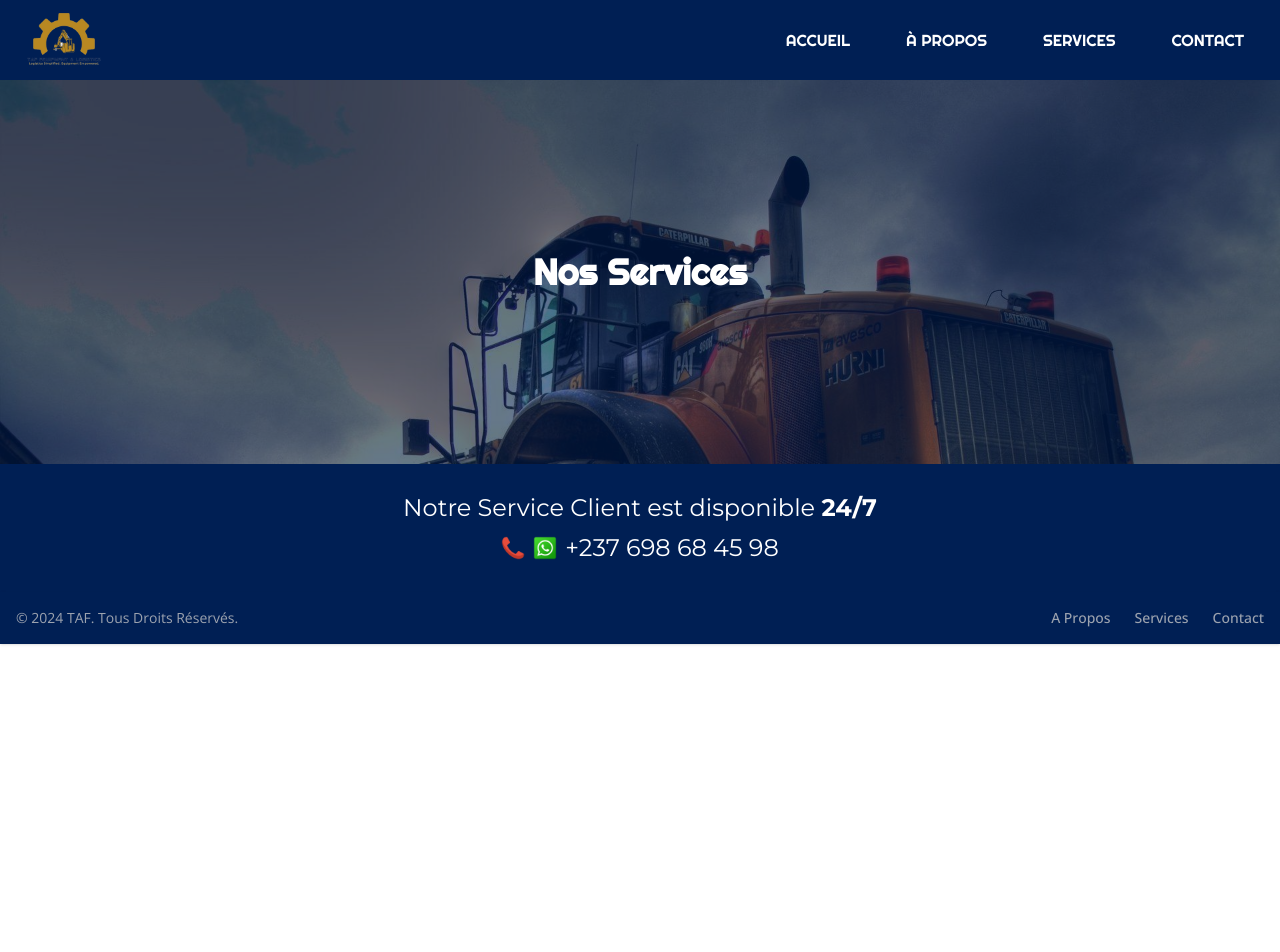
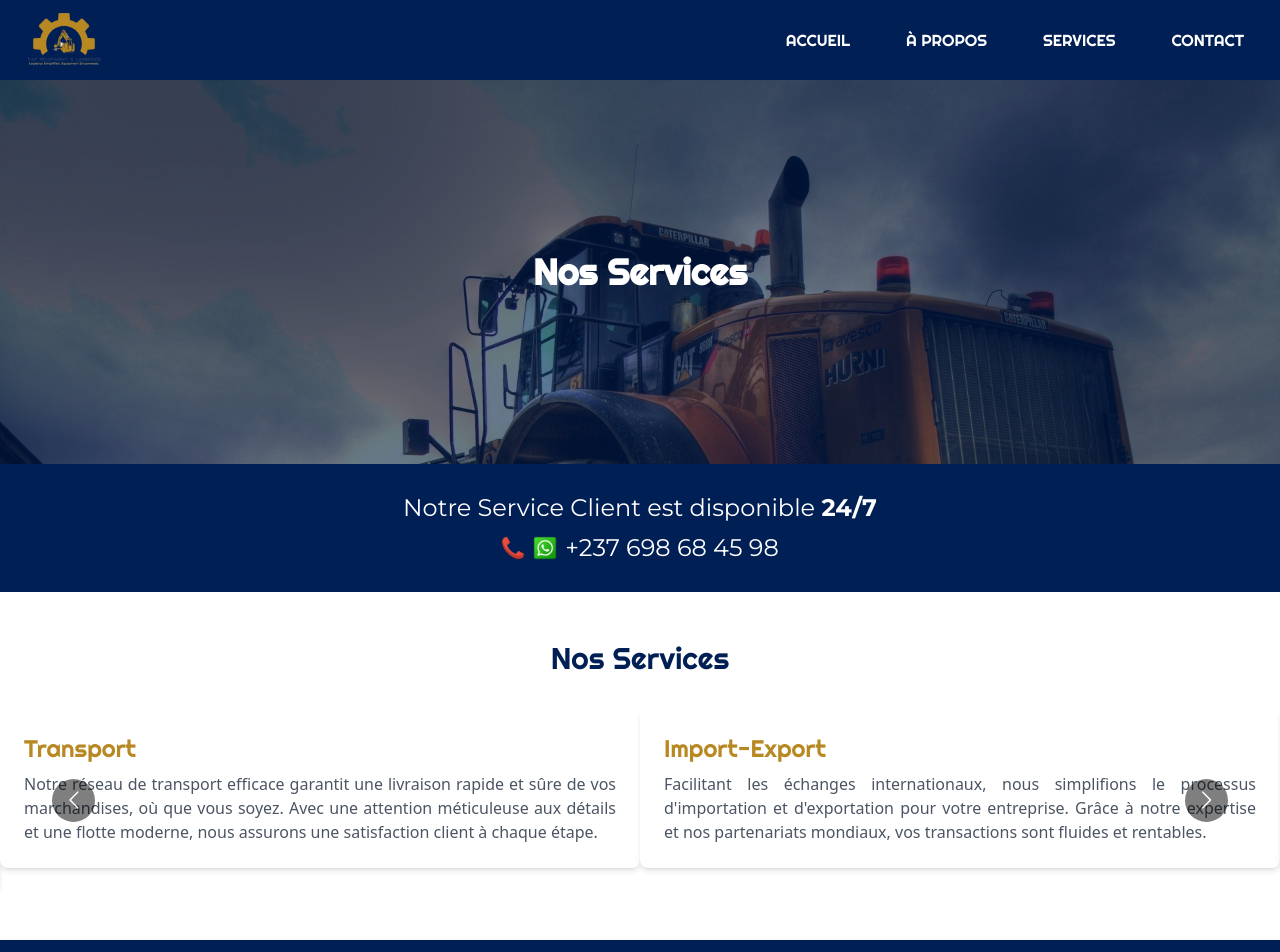
Before and after one commit to tonybnya/website, a React (Vite) app: page /services in a window 1280 px wide. Shown: the top 952 px of the page. Before the commit the page ends 800 px from the top, so only its background shows below. Built offline with nearby package versions, Linux system fonts and the light colour scheme.

Commit message:
feat: add a Carousel of ServiceCard to the Services page

```diff
--- a/package.json
+++ b/package.json
@@ -15,6 +15,7 @@
     "react": "^18.2.0",
     "react-dom": "^18.2.0",
     "react-feather": "^2.0.10",
+    "react-multi-carousel": "^2.8.5",
     "react-router-dom": "^6.22.3"
   },
   "devDependencies": {
--- /dev/null
+++ b/src/components/ServiceCard.jsx
@@ -0,0 +1,14 @@
+import React from "react";
+
+const ServiceCard = ({ title, description }) => {
+  return (
+    <div className="bg-white p-6 rounded-lg shadow-md">
+      <h3 className="text-2xl font-righteous text-dark-goldenrod mb-2">
+        {title}
+      </h3>
+      <p className="text-gray-600 text-justify">{description}</p>
+    </div>
+  );
+};
+
+export default ServiceCard;
--- a/src/data/Icon.jsx
+++ /dev/null
@@ -1,58 +0,0 @@
-import React from "react";
-
-const Icon = ({ iconName }) => {
-  const icons = {
-    vision: (
-      <svg
-        xmlns="http://www.w3.org/2000/svg"
-        fill="none"
-        viewBox="0 0 24 24"
-        strokeWidth={1.5}
-        stroke="currentColor"
-        className="w-6 h-6"
-      >
-        <path
-          strokeLinecap="round"
-          strokeLinejoin="round"
-          d="M9.813 15.904 9 18.75l-.813-2.846a4.5 4.5 0 0 0-3.09-3.09L2.25 12l2.846-.813a4.5 4.5 0 0 0 3.09-3.09L9 5.25l.813 2.846a4.5 4.5 0 0 0 3.09 3.09L15.75 12l-2.846.813a4.5 4.5 0 0 0-3.09 3.09ZM18.259 8.715 18 9.75l-.259-1.035a3.375 3.375 0 0 0-2.455-2.456L14.25 6l1.036-.259a3.375 3.375 0 0 0 2.455-2.456L18 2.25l.259 1.035a3.375 3.375 0 0 0 2.456 2.456L21.75 6l-1.035.259a3.375 3.375 0 0 0-2.456 2.456ZM16.894 20.567 16.5 21.75l-.394-1.183a2.25 2.25 0 0 0-1.423-1.423L13.5 18.75l1.183-.394a2.25 2.25 0 0 0 1.423-1.423l.394-1.183.394 1.183a2.25 2.25 0 0 0 1.423 1.423l1.183.394-1.183.394a2.25 2.25 0 0 0-1.423 1.423Z"
-        />
-      </svg>
-    ),
-    mission: (
-      <svg
-        xmlns="http://www.w3.org/2000/svg"
-        fill="none"
-        viewBox="0 0 24 24"
-        strokeWidth={1.5}
-        stroke="currentColor"
-        className="w-6 h-6"
-      >
-        <path
-          strokeLinecap="round"
-          strokeLinejoin="round"
-          d="M15.59 14.37a6 6 0 0 1-5.84 7.38v-4.8m5.84-2.58a14.98 14.98 0 0 0 6.16-12.12A14.98 14.98 0 0 0 9.631 8.41m5.96 5.96a14.926 14.926 0 0 1-5.841 2.58m-.119-8.54a6 6 0 0 0-7.381 5.84h4.8m2.581-5.84a14.927 14.927 0 0 0-2.58 5.84m2.699 2.7c-.103.021-.207.041-.311.06a15.09 15.09 0 0 1-2.448-2.448 14.9 14.9 0 0 1 .06-.312m-2.24 2.39a4.493 4.493 0 0 0-1.757 4.306 4.493 4.493 0 0 0 4.306-1.758M16.5 9a1.5 1.5 0 1 1-3 0 1.5 1.5 0 0 1 3 0Z"
-        />
-      </svg>
-    ),
-    goals: (
-      <svg
-        xmlns="http://www.w3.org/2000/svg"
-        fill="none"
-        viewBox="0 0 24 24"
-        strokeWidth={1.5}
-        stroke="currentColor"
-        className="w-6 h-6"
-      >
-        <path
-          strokeLinecap="round"
-          strokeLinejoin="round"
-          d="M9 12.75 11.25 15 15 9.75M21 12c0 1.268-.63 2.39-1.593 3.068a3.745 3.745 0 0 1-1.043 3.296 3.745 3.745 0 0 1-3.296 1.043A3.745 3.745 0 0 1 12 21c-1.268 0-2.39-.63-3.068-1.593a3.746 3.746 0 0 1-3.296-1.043 3.745 3.745 0 0 1-1.043-3.296A3.745 3.745 0 0 1 3 12c0-1.268.63-2.39 1.593-3.068a3.745 3.745 0 0 1 1.043-3.296 3.746 3.746 0 0 1 3.296-1.043A3.746 3.746 0 0 1 12 3c1.268 0 2.39.63 3.068 1.593a3.746 3.746 0 0 1 3.296 1.043 3.746 3.746 0 0 1 1.043 3.296A3.745 3.745 0 0 1 21 12Z"
-        />
-      </svg>
-    ),
-  };
-
-  return icons[iconName];
-};
-
-export default Icon;
--- a/src/data/details.jsx
+++ b/src/data/details.jsx
@@ -1,8 +1,5 @@
-// import Icon from "./Icon";
-
 const details = [
   {
-    // icon: <Icon iconName={"vision"} />,
     icon: (
       <svg
         xmlns="http://www.w3.org/2000/svg"
@@ -24,7 +21,6 @@ const details = [
       "Chez TAF Equipment & Logistics, notre vision est simple mais puissante : devenir le partenaire privilégié de nos clients pour toutes leurs exigences en matière de logistique et d'équipement. Nous aspirons à être reconnus parmi les leaders du domaine, en offrant des solutions innovantes et fiables qui dépassent les attentes de nos clients.",
   },
   {
-    // icon: <Icon iconName={"mission"} />,
     icon: (
       <svg
         xmlns="http://www.w3.org/2000/svg"
@@ -46,7 +42,6 @@ const details = [
       "La mission de TAF Equipment & Logistics est de simplifier les opérations commerciales de nos clients en leur fournissant des solutions logistiques intégrées et des équipements de qualité supérieure. Nous nous engageons à offrir un service personnalisé, une expertise inégalée et une valeur ajoutée à chaque interaction, contribuant ainsi au succès et à la croissance durable de nos partenaires commerciaux.",
   },
   {
-    // icon: <Icon iconName={"goals"} />,
     icon: (
       <svg
         xmlns="http://www.w3.org/2000/svg"
--- a/src/data/services.js
+++ b/src/data/services.js
@@ -15,7 +15,7 @@ const services = [
     icon: "/assets/icon/1.svg",
     service: "Logistique",
     description:
-      "Notre expertise en logistique assure une gestion fluide et efficace de vos opérations, optimisant le flux de vos biens et réduisant les coûts. De la gestion des stocks à la distribution, nous assurons une coordination sans faille pour répondre à vos besoins.",
+      "Notre expertise assure une gestion fluide et efficace de vos opérations, optimisant le flux de vos biens et réduisant les coûts. De la gestion des stocks à la distribution, nous assurons une coordination sans faille pour répondre à vos besoins.",
   },
   {
     icon: "/assets/icon/3.svg",
@@ -27,7 +27,7 @@ const services = [
     icon: "/assets/icon/4.svg",
     service: "Import-Export",
     description:
-      "Facilitant les échanges internationaux, nous simplifions le processus d'importation et d'exportation pour votre entreprise. Grâce à notre expertise réglementaire et à nos partenariats mondiaux, vos transactions sont fluides et rentables.",
+      "Facilitant les échanges internationaux, nous simplifions le processus d'importation et d'exportation pour votre entreprise. Grâce à notre expertise et nos partenariats mondiaux, vos transactions sont fluides et rentables.",
   },
   // {
   //   icon: "/assets/icon/6.svg",
@@ -39,7 +39,7 @@ const services = [
     icon: "/assets/icon/7.svg",
     service: "Prestation de Services",
     description:
-      "Notre engagement envers l'excellence se reflète dans notre gamme de services complets. Que ce soit la consultation, la formation ou la gestion de projet, nous sommes là pour vous aider à atteindre vos objectifs avec succès.",
+      "Notre engagement envers l'excellence se reflète dans notre gamme de services complets. Que ce soit la consultation, la formation ou la gestion de projet, nous sommes là pour toujours vous servir au mieux.",
   },
 ];
 
--- a/src/pages/Services.jsx
+++ b/src/pages/Services.jsx
@@ -1,13 +1,69 @@
-import React from "react";
+import React, { useState } from "react";
+import Carousel from "react-multi-carousel";
+import "react-multi-carousel/lib/styles.css";
 import CommonHeroSection from "../components/CommonHeroSection";
 import bgServices from "/assets/img/services-home.jpg";
+import services from "../data/services";
 import ServiceClient from "../components/ServiceClient";
+import ServiceCard from "../components/ServiceCard";
 
 const Services = () => {
+  const [isPaused, setIsPaused] = useState(false);
+
   return (
     <>
       <CommonHeroSection title="Nos Services" imgUrl={bgServices} />
       <ServiceClient />
+      <div className="container mx-auto py-12">
+        <h2 className="text-3xl font-righteous text-center text-penn-blue mb-8">
+          Nos Services
+        </h2>
+        <Carousel
+          additionalTransfrom={0}
+          arrows
+          autoPlay
+          autoPlaySpeed={5000}
+          centerMode={false}
+          containerClass="carousel-container"
+          draggable
+          focusOnSelect={false}
+          infinite
+          itemClass="carousel-item-padding-40-px"
+          keyBoardControl
+          minimumTouchDrag={80}
+          renderButtonGroupOutside={false}
+          renderDotsOutside={false}
+          responsive={{
+            desktop: {
+              breakpoint: { max: 3000, min: 1024 },
+              items: 3,
+              slidesToSlide: 3,
+            },
+            tablet: {
+              breakpoint: { max: 1024, min: 464 },
+              items: 2,
+              slidesToSlide: 2,
+            },
+            mobile: {
+              breakpoint: { max: 464, min: 0 },
+              items: 1,
+              slidesToSlide: 1,
+            },
+          }}
+          showDots={false}
+          sliderClass=""
+          swipeable
+        >
+          {services.map((item, index) => (
+            <div key={index} className="flex justify-center">
+              <ServiceCard
+                title={item.service}
+                description={item.description}
+              />
+            </div>
+          ))}
+        </Carousel>
+      </div>
     </>
   );
 };
```
Also changed, not shown: 1 other file (tests, documents, lock files or other folders).
